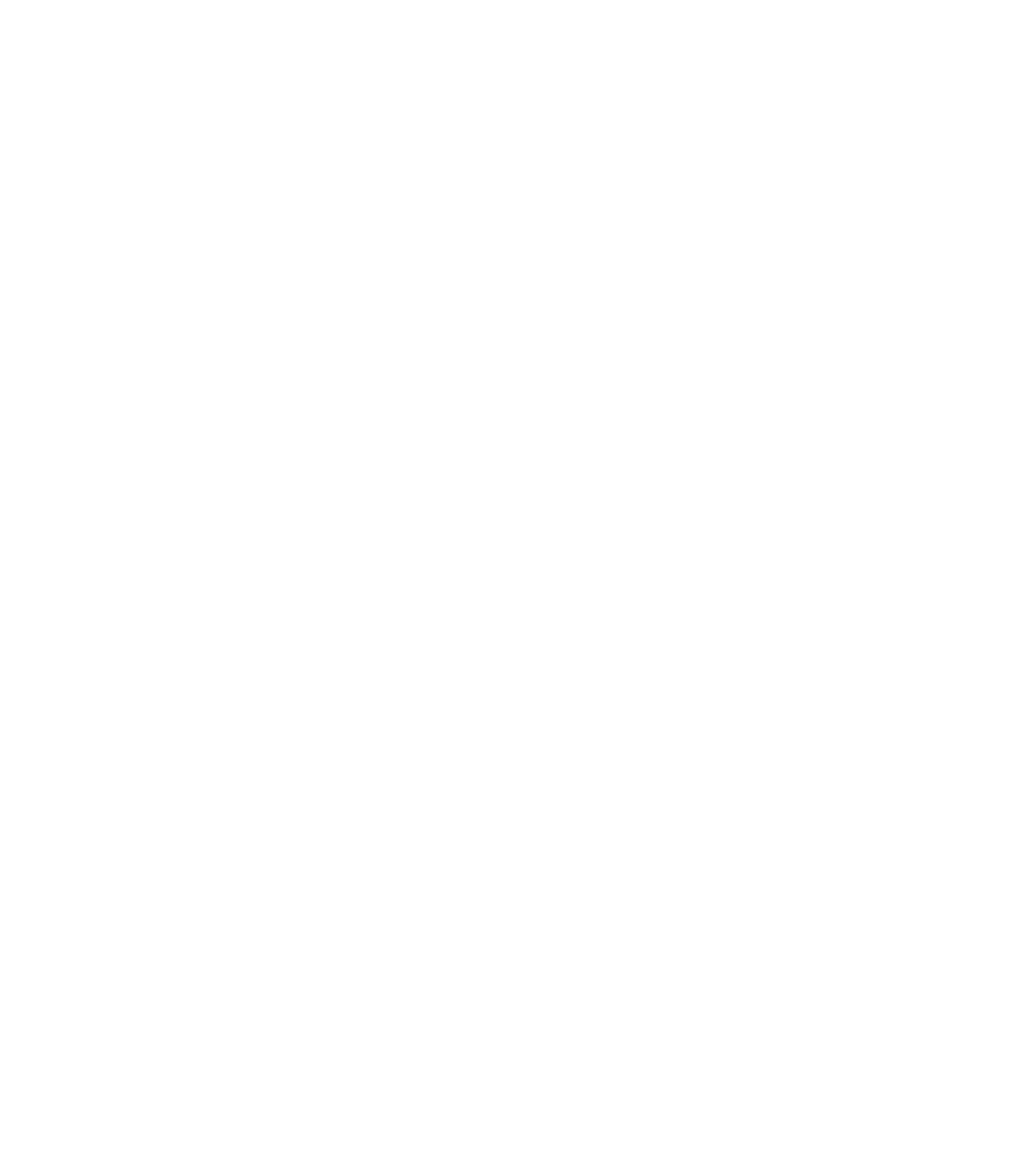
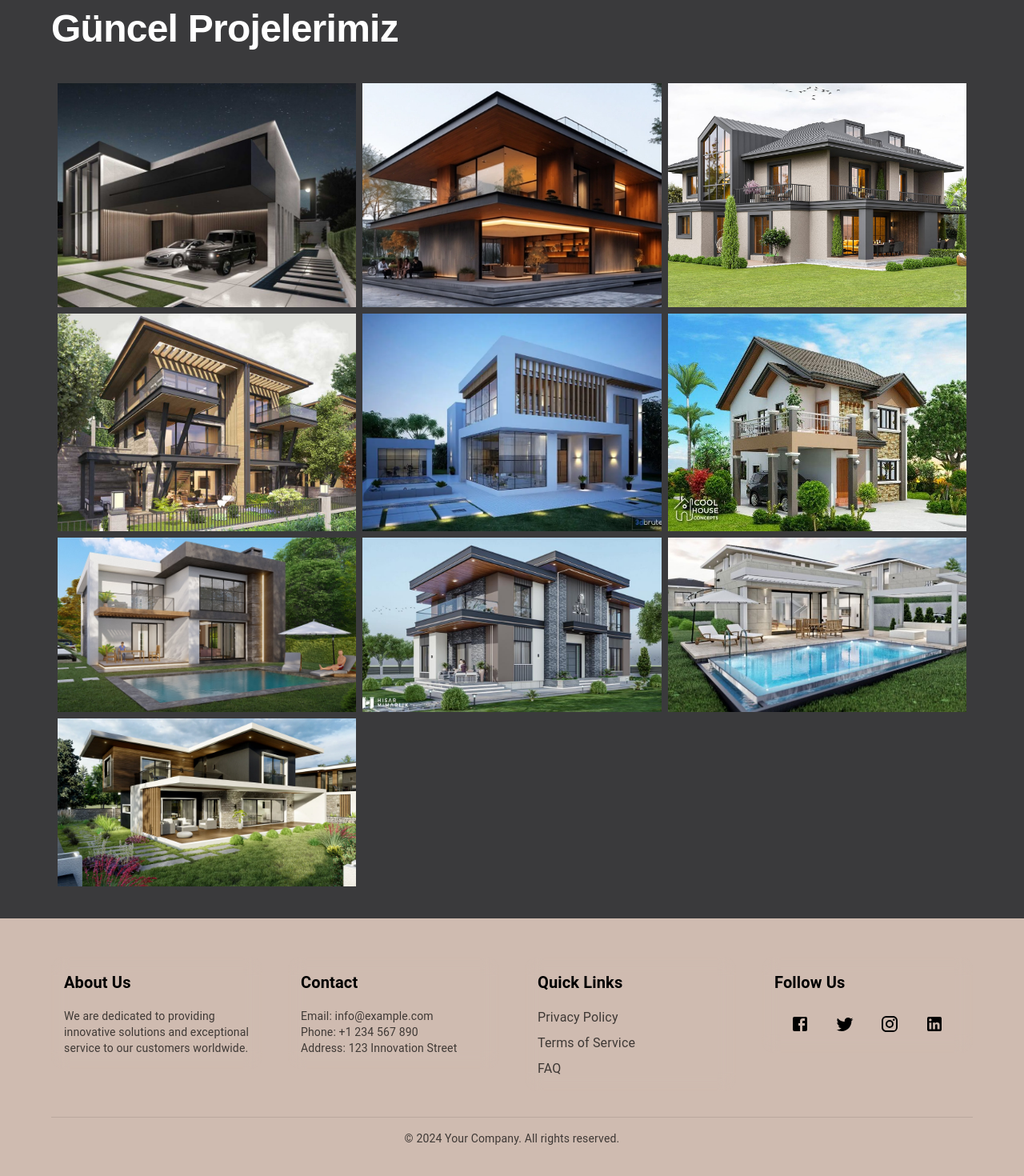
Before and after one commit to smhakdmr/architectureKorayKara, a Next.js app: page / in a window 1280 px wide. Shown: the part 872-2342 px from the top of the page at 80% size. Before the commit the page ends 800 px from the top, so only its background shows below. Built offline with nearby package versions, Linux system fonts and the light colour scheme.

Commit message:
renk geçişleri ayarlandı. Footer eklendi.

```diff
--- a/src/app/page.tsx
+++ b/src/app/page.tsx
@@ -26,13 +26,15 @@
 import MenuIcon from '@mui/icons-material/Menu';
 import AccountBalanceIcon from '@mui/icons-material/AccountBalance';
 import { useState } from "react";
-import Image from "next/image";
-import { useTheme } from '@mui/material/styles';
+import { useTheme, styled } from '@mui/material/styles';
 import KeyboardArrowLeft from '@mui/icons-material/KeyboardArrowLeft';
 import KeyboardArrowRight from '@mui/icons-material/KeyboardArrowRight';
 import KeyboardDoubleArrowDownIcon from '@mui/icons-material/KeyboardDoubleArrowDown';
 import CloseIcon from '@mui/icons-material/Close';
-
+import FacebookIcon from '@mui/icons-material/Facebook';
+import TwitterIcon from '@mui/icons-material/Twitter';
+import InstagramIcon from '@mui/icons-material/Instagram';
+import LinkedInIcon from '@mui/icons-material/LinkedIn';
 
 const itemData = [
   {
@@ -77,8 +79,6 @@
     title: 'Tomato basil',
   }
 ];
-const pages = ['Products', 'Pricing', 'Blog'];
-const settings = ['Profile', 'Account', 'Dashboard', 'Logout'];
 const steps = [
   {
     label: 'Select campaign settings',
@@ -103,7 +103,6 @@
 
 export default function Home() {
 
-  const [anchorElNav, setAnchorElNav] = useState(null);
   const [open, setOpen] = useState(false);
   const [isModalOpen, setIsModalOpen] = useState(false);
   const [activeStep, setActiveStep] = useState(0);
@@ -111,12 +110,39 @@
   const theme = useTheme();
   const isSmallScreen = useMediaQuery('(max-width:600px)');
 
+  const GradientBox = styled(Box)(({ theme }) => ({
+    backgroundColor: "#CFBBB0",
+    padding: theme.spacing(6, 0),
+    position: "relative",
+    overflow: "hidden",
+  }));
+
+  const FooterSection = styled(Box)(({ theme }) => ({
+    padding: theme.spacing(2),
+    borderRadius: theme.spacing(2),
+    backdropFilter: "blur(10px)",
+    transition: "all 0.3s ease-in-out",
+    "&:hover": {
+      transform: "translateY(-5px)",
+      boxShadow: "0 5px 15px rgba(0,0,0,0.1)",
+    },
+  }));
+
+  const SocialButton = styled(IconButton)(({ theme }) => ({
+    margin: theme.spacing(0, 1),
+    color: "#000",
+    transition: "all 0.3s ease-in-out",
+    "&:hover": {
+      transform: "scale(1.2)",
+      color: theme.palette.primary.main,
+    },
+  }));
+
   return (
     <div>
       <main>
-
         <Box sx={{ flexGrow: 1 }}>
-          <AppBar sx={{ background: "#000000bf" }}>
+          <AppBar sx={{ background: "#00000085" }}>
             <Container maxWidth="xl">
               <Toolbar disableGutters sx={{ height: "5vh" }}>
                 <AccountBalanceIcon sx={{ display: { xs: 'none', md: 'flex' }, mr: 1, height: 80, width: 40 }} />
@@ -172,23 +198,22 @@
             </Container>
           </AppBar>
         </Box>
+
+        {/* <div style={{
+          height: "30vh",
+          background: "linear-gradient(to bottom, rgb(229, 213, 196) 0%, #6F6158 100%)"
+        }}></div> */}
+
         <Box
           sx={{
+            background: `
+            linear-gradient(to bottom, rgb(0, 0, 0, 0) 60%, #3A3A3C 100%),
+            url('/homePage1.png')
+          `,
+            backgroundSize: 'cover',
+            backgroundPosition: 'center',
             height: '100vh',
-            overflowY: 'scroll',
-            scrollSnapType: 'y mandatory', // Dikey eksende snap
-            scrollBehavior: 'smooth'
-          }}
-        >
-          <Box
-            sx={{
-              height: '100vh',
-              backgroundImage: `url('/homePage1.png')`,
-              backgroundRepeat: "no-repeat",
-              backgroundSize: "cover", // Görseli kutuya sığacak şekilde ölçekler.
-              backgroundPosition: "center", // Görseli merkeze hizalar.
-              // opacity: 0.8,
-              scrollSnapAlign: 'start',
+            position: 'relative',
           }}
         >
           <Typography
@@ -209,10 +234,12 @@
             sx={{
               position: "absolute",
               width: isSmallScreen ? "80vw" : "45vw",
-                top: isSmallScreen ? "32%" : "40%",
+              top: isSmallScreen ? "32%" : "50%",
               left: "10%",
               color: "white",
-                fontFamily: "'Poppins', sans-serif"
+              fontFamily: "'Poppins', sans-serif",
+              fontWeight: 400,
+              fontSize: "1rem"
             }}
           >
             Açıklama açıklama açıklama açıklama açıklama açıklama açıklama açıklama açıklama açıklama
@@ -222,7 +249,7 @@
           </Typography>
           <Box
             sx={{
-                position: "fixed", // Sayfanın tamamında sabit kalmasını sağlar
+              position: "absolute", // Sayfanın tamamında sabit kalmasını sağlar
               color: "white",
               width: "20vw",
               bottom: "5vh", // Sayfanın altından 5vh yukarıda
@@ -244,23 +271,34 @@
             <KeyboardDoubleArrowDownIcon sx={{ width: "2em", height: "2em" }} />
           </Box>
         </Box>
-          <Box sx={{ scrollSnapAlign: 'start', paddingTop: '10vh' }}>
+
+        <Box
+          sx={{
+            scrollSnapAlign: 'start',
+            paddingTop: '10vh',
+            backgroundColor: "#3A3A3C",
+          }}
+        >
           <Typography
-              variant="h2"
+            variant="h1"
             sx={{
               fontFamily: "inherit",
               fontWeight: 600,
-                fontSize: "2.5rem",
+              fontSize: "3rem",
               marginLeft: "5vw",
-                marginBottom: "2vh"
+              color: "white"
             }}
           >
-              Güncel Projeler
+            Güncel Projelerimiz
           </Typography>
           <ImageList
-              gap={3}
+            gap={8}
             cols={isSmallScreen ? 2 : 3}
-              sx={{ justifySelf: "center", width: '95vw', height: '110vh' }}
+            sx={{
+              justifySelf: "center",
+              width: '95vw',
+              padding: 5
+            }}
           >
             {itemData.map((item) => (
               <ImageListItem
@@ -287,7 +325,7 @@
                   alt={item.title}
                   loading="lazy"
                   style={{
-                      transition: "transform 0.3s ease, opacity 0.3s ease"
+                    transition: "transform 0.3s ease, opacity 0.3s ease",
                   }}
                   onClick={() => setIsModalOpen(true)}
                 />
@@ -319,7 +357,7 @@
             ))}
           </ImageList>
         </Box>
-        </Box>
+
         <Modal
           open={isModalOpen}
           onClose={() => { setIsModalOpen(false) }}
@@ -515,8 +553,135 @@
           </Box>
         </Drawer>
       </main>
-      <footer className="row-start-3 flex gap-6 flex-wrap items-center justify-center">
+      <footer>
+        <GradientBox>
+          <Container maxWidth="lg">
+            <Grid container spacing={4}>
+              <Grid item xs={12} sm={6} md={3}>
+                <FooterSection>
+                  <Typography
+                    variant="h6"
+                    sx={{
+                      color: "#000",
+                      mb: 2,
+                      fontWeight: "bold",
+                    }}
+                  >
+                    About Us
+                  </Typography>
+                  <Typography
+                    variant="body2"
+                    sx={{ color: "#000", opacity: 0.7 }}
+                  >
+                    We are dedicated to providing innovative solutions and exceptional
+                    service to our customers worldwide.
+                  </Typography>
+                </FooterSection>
+              </Grid>
 
+              <Grid item xs={12} sm={6} md={3}>
+                <FooterSection >
+                  <Typography
+                    variant="h6"
+                    sx={{
+                      color: "#000",
+                      mb: 2,
+                      fontWeight: "bold",
+                    }}
+                  >
+                    Contact
+                  </Typography>
+                  <Typography
+                    variant="body2"
+                    sx={{ color: "#000", opacity: 0.7 }}
+                  >
+                    Email: info@example.com
+                    <br />
+                    Phone: +1 234 567 890
+                    <br />
+                    Address: 123 Innovation Street
+                  </Typography>
+                </FooterSection>
+              </Grid>
+
+              <Grid item xs={12} sm={6} md={3}>
+                <FooterSection >
+                  <Typography
+                    variant="h6"
+                    sx={{
+                      color: "#000",
+                      mb: 2,
+                      fontWeight: "bold",
+                    }}
+                  >
+                    Quick Links
+                  </Typography>
+                  <Typography
+                    component="div"
+                    sx={{ color: "#000", opacity: 0.7 }}
+                  >
+                    <Box component="span" sx={{ display: "block", mb: 1, cursor: "pointer" }}>
+                      Privacy Policy
+                    </Box>
+                    <Box component="span" sx={{ display: "block", mb: 1, cursor: "pointer" }}>
+                      Terms of Service
+                    </Box>
+                    <Box component="span" sx={{ display: "block", cursor: "pointer" }}>
+                      FAQ
+                    </Box>
+                  </Typography>
+                </FooterSection>
+              </Grid>
+
+              <Grid item xs={12} sm={6} md={3}>
+                <FooterSection >
+                  <Typography
+                    variant="h6"
+                    sx={{
+                      color: "#000",
+                      mb: 2,
+                      fontWeight: "bold",
+                    }}
+                  >
+                    Follow Us
+                  </Typography>
+                  <Box sx={{ display: "flex", justifyContent: "center" }}>
+                    <SocialButton aria-label="facebook">
+                      <FacebookIcon />
+                    </SocialButton>
+                    <SocialButton aria-label="twitter">
+                      <TwitterIcon />
+                    </SocialButton>
+                    <SocialButton aria-label="instagram">
+                      <InstagramIcon />
+                    </SocialButton>
+                    <SocialButton aria-label="linkedin">
+                      <LinkedInIcon />
+                    </SocialButton>
+                  </Box>
+                </FooterSection>
+              </Grid>
+            </Grid>
+
+            <Box
+              sx={{
+                display: "flex",
+                justifyContent: "center",
+                alignItems: "center",
+                mt: 4,
+                pt: 2,
+                borderTop: "1px solid rgba(0,0,0,0.1)",
+              }}
+            >
+              <Typography
+                variant="body2"
+                sx={{ color: "#000", opacity: 0.7 }}
+              >
+                © 2024 Your Company. All rights reserved.
+              </Typography>
+            </Box>
+          </Container>
+        </GradientBox>
       </footer>
     </div>
   );
```
Lines whose indentation alone changed are shown as unchanged.
